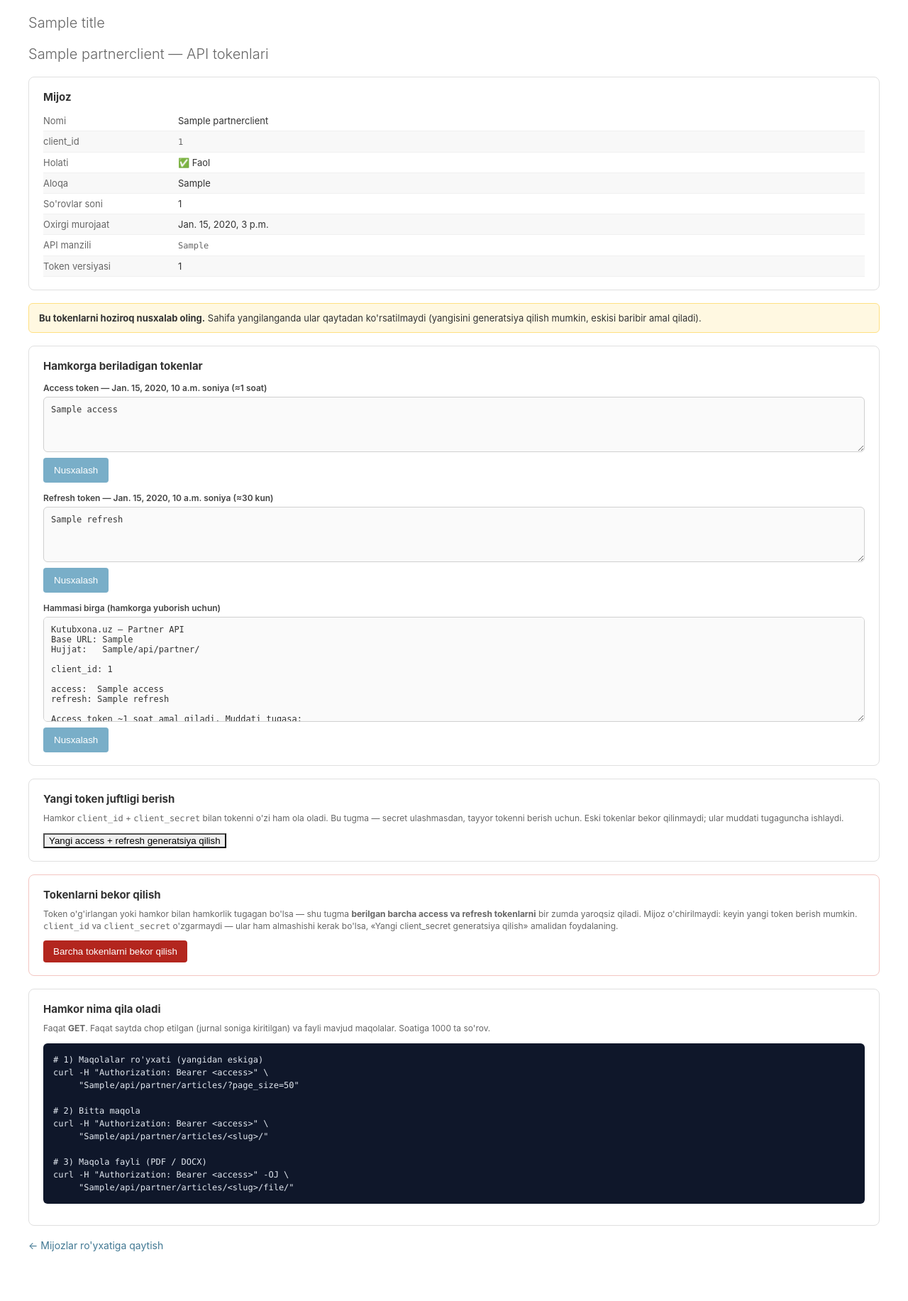
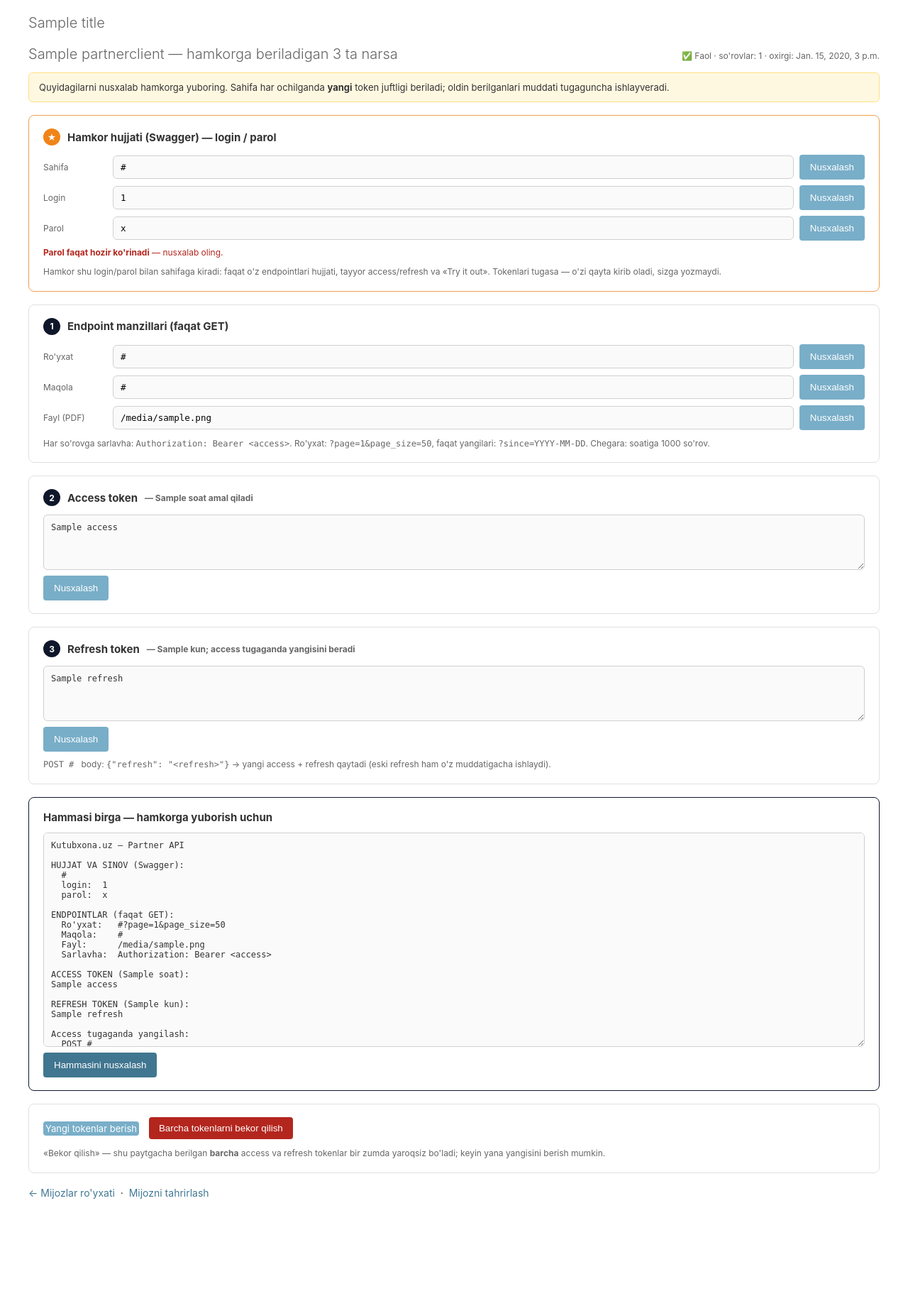
Before and after one commit to sodiqdevpython/kutubxona-uz-backend, a Django app: template templates/admin/partner/issue_tokens.html in a window 1280 px wide. Shown: the part 86-1919 px from the top of the page at 71% size. After the commit the page ends 1775 px from the top, so only its background shows below. Run offline with Django 4.2, Linux system fonts and the light colour scheme; tables that the repository leaves empty hold one stand-in row (values such as "Sample post"); the template is opened without the code that fills it: values that come from a table or form of the project are taken from there, most other values are stand-ins (such as "Sample title", 1, 10 or a date in 2020); parts of the project's set-up code (start-up, migrations or seed data) failed here and were passed over.

Commit message:
grtgffrrefds

```diff
--- a/templates/admin/partner/issue_tokens.html
+++ b/templates/admin/partner/issue_tokens.html
@@ -15,101 +15,154 @@
 <style>
   .kb-card      { background:#fff; border:1px solid #e0e0e0; border-radius:8px;
                   padding:18px 20px; margin-bottom:18px; }
-  .kb-card h2   { margin:0 0 10px; font-size:15px; }
+  .kb-card h2   { margin:0 0 12px; font-size:15px; display:flex; align-items:center; gap:10px; }
+  .kb-num       { display:inline-flex; width:24px; height:24px; border-radius:50%; background:#0f172a;
+                  color:#fff; font-size:12px; align-items:center; justify-content:center; }
+  .kb-row       { display:flex; gap:8px; align-items:center; margin:6px 0; }
+  .kb-row label { width:90px; font-size:12px; color:#666; flex-shrink:0; }
+  .kb-url       { flex:1; font-family:monospace; font-size:12.5px; padding:8px 10px; border:1px solid #d0d0d0;
+                  border-radius:6px; background:#fafafa; }
   .kb-token     { display:block; width:100%; box-sizing:border-box; font-family:monospace;
                   font-size:12px; padding:10px; border:1px solid #d0d0d0; border-radius:6px;
                   background:#fafafa; word-break:break-all; resize:vertical; }
-  .kb-label     { font-weight:600; font-size:12px; color:#444; margin:14px 0 5px; display:block; }
   .kb-meta      { font-size:12px; color:#666; }
   .kb-copy      { margin-top:6px; }
   .kb-warn      { background:#fff8e1; border:1px solid #ffe082; border-radius:6px;
                   padding:12px 14px; font-size:13px; margin-bottom:18px; }
-  .kb-pre       { background:#0f172a; color:#e2e8f0; padding:14px; border-radius:6px;
-                  font-size:12px; overflow-x:auto; line-height:1.5; }
-  .kb-pre .k    { color:#7dd3fc; }
-  table.kb-t    { width:100%; border-collapse:collapse; font-size:13px; }
-  table.kb-t td { padding:6px 0; border-bottom:1px solid #f0f0f0; }
-  table.kb-t td:first-child { color:#666; width:190px; }
+  .kb-head      { display:flex; justify-content:space-between; align-items:baseline; gap:20px; flex-wrap:wrap; }
 </style>
 
-<h1>{{ client.name }} — API tokenlari</h1>
-
-<div class="kb-card">
-  <h2>Mijoz</h2>
-  <table class="kb-t">
-    <tr><td>Nomi</td><td>{{ client.name }}</td></tr>
-    <tr><td>client_id</td><td><code>{{ client.client_id }}</code></td></tr>
-    <tr><td>Holati</td><td>{% if client.is_active %}✅ Faol{% else %}⛔ O'chirilgan{% endif %}</td></tr>
-    <tr><td>Aloqa</td><td>{{ client.contact|default:"—" }}</td></tr>
-    <tr><td>So'rovlar soni</td><td>{{ client.request_count }}</td></tr>
-    <tr><td>Oxirgi murojaat</td><td>{{ client.last_used_at|default:"—" }}</td></tr>
-    <tr><td>API manzili</td><td><code>{{ api_base }}</code></td></tr>
-    <tr><td>Token versiyasi</td><td>{{ client.token_version }}</td></tr>
-  </table>
+<div class="kb-head">
+  <h1 style="margin:0 0 14px">{{ client.name }} — hamkorga beriladigan 3 ta narsa</h1>
+  <span class="kb-meta">
+    {% if client.is_active %}✅ Faol{% else %}⛔ O'chirilgan{% endif %}
+    · so'rovlar: {{ client.request_count }}
+    · oxirgi: {{ client.last_used_at|default:"—" }}
+  </span>
 </div>
 
 {% if tokens %}
+
 <div class="kb-warn">
-  <strong>Bu tokenlarni hoziroq nusxalab oling.</strong> Sahifa yangilanganda ular
-  qaytadan ko'rsatilmaydi (yangisini generatsiya qilish mumkin, eskisi baribir amal qiladi).
+  Quyidagilarni nusxalab hamkorga yuboring. Sahifa har ochilganda <strong>yangi</strong>
+  token juftligi beriladi; oldin berilganlari muddati tugaguncha ishlayveradi.
 </div>
 
+<!-- 0 · Hujjat sahifasi — login/parol -->
+<div class="kb-card" style="border-color:#f0a050">
+  <h2><span class="kb-num" style="background:#F08418">★</span> Hamkor hujjati (Swagger) — login / parol</h2>
+  <div class="kb-row">
+    <label>Sahifa</label>
+    <input class="kb-url" id="u0" readonly value="{{ docs_url }}">
+    <button type="button" class="button" onclick="kbCopy('u0', this)">Nusxalash</button>
+  </div>
+  <div class="kb-row">
+    <label>Login</label>
+    <input class="kb-url" id="cid" readonly value="{{ client.client_id }}">
+    <button type="button" class="button" onclick="kbCopy('cid', this)">Nusxalash</button>
+  </div>
+  <div class="kb-row">
+    <label>Parol</label>
+    {% if new_secret %}
+      <input class="kb-url" id="sec" readonly value="{{ new_secret }}">
+      <button type="button" class="button" onclick="kbCopy('sec', this)">Nusxalash</button>
+    {% else %}
+      <span class="kb-meta" style="flex:1">avval berilgan (qayta ko'rsatilmaydi)</span>
+      <form method="post" style="margin:0" onsubmit="return confirm('Yangi parol beriladi — eski client_secret ishlamay qoladi. Davom etilsinmi?')">
+        {% csrf_token %}
+        <input type="hidden" name="action" value="rotate">
+        <button type="submit" class="button">Yangi parol berish</button>
+      </form>
+    {% endif %}
+  </div>
+  {% if new_secret %}
+  <p class="kb-meta" style="margin:8px 0 0; color:#b3261e"><strong>Parol faqat hozir ko'rinadi</strong> — nusxalab oling.</p>
+  {% endif %}
+  <p class="kb-meta" style="margin:10px 0 0">
+    Hamkor shu login/parol bilan sahifaga kiradi: faqat o'z endpointlari hujjati, tayyor
+    access/refresh va «Try it out». Tokenlari tugasa — o'zi qayta kirib oladi, sizga yozmaydi.
+  </p>
+</div>
+
+<!-- 1 · Endpointlar -->
 <div class="kb-card">
-  <h2>Hamkorga beriladigan tokenlar</h2>
+  <h2><span class="kb-num">1</span> Endpoint manzillari (faqat GET)</h2>
+  <div class="kb-row">
+    <label>Ro'yxat</label>
+    <input class="kb-url" id="u1" readonly value="{{ list_url }}">
+    <button type="button" class="button" onclick="kbCopy('u1', this)">Nusxalash</button>
+  </div>
+  <div class="kb-row">
+    <label>Maqola</label>
+    <input class="kb-url" id="u2" readonly value="{{ detail_url }}">
+    <button type="button" class="button" onclick="kbCopy('u2', this)">Nusxalash</button>
+  </div>
+  <div class="kb-row">
+    <label>Fayl (PDF)</label>
+    <input class="kb-url" id="u3" readonly value="{{ file_url }}">
+    <button type="button" class="button" onclick="kbCopy('u3', this)">Nusxalash</button>
+  </div>
+  <p class="kb-meta" style="margin:10px 0 0">
+    Har so'rovga sarlavha: <code>Authorization: Bearer &lt;access&gt;</code>.
+    Ro'yxat: <code>?page=1&amp;page_size=50</code>, faqat yangilari: <code>?since=YYYY-MM-DD</code>.
+    Chegara: soatiga 1000 so'rov.
+  </p>
+</div>
 
-  <label class="kb-label" for="acc">Access token — {{ tokens.access_expires_in }} soniya (≈1 soat)</label>
+<!-- 2 · Access -->
+<div class="kb-card">
+  <h2><span class="kb-num">2</span> Access token <span class="kb-meta">— {{ access_hours }} soat amal qiladi</span></h2>
   <textarea class="kb-token" id="acc" rows="4" readonly>{{ tokens.access }}</textarea>
   <button type="button" class="button kb-copy" onclick="kbCopy('acc', this)">Nusxalash</button>
+</div>
 
-  <label class="kb-label" for="ref">Refresh token — {{ tokens.refresh_expires_in }} soniya (≈30 kun)</label>
+<!-- 3 · Refresh -->
+<div class="kb-card">
+  <h2><span class="kb-num">3</span> Refresh token <span class="kb-meta">— {{ refresh_days }} kun; access tugaganda yangisini beradi</span></h2>
   <textarea class="kb-token" id="ref" rows="4" readonly>{{ tokens.refresh }}</textarea>
   <button type="button" class="button kb-copy" onclick="kbCopy('ref', this)">Nusxalash</button>
+  <p class="kb-meta" style="margin:10px 0 0">
+    <code>POST {{ refresh_url }}</code> &nbsp; body: <code>{"refresh": "&lt;refresh&gt;"}</code>
+    → yangi access + refresh qaytadi (eski refresh ham o'z muddatigacha ishlaydi).
+  </p>
+</div>
 
-  <label class="kb-label" for="all">Hammasi birga (hamkorga yuborish uchun)</label>
-  <textarea class="kb-token" id="all" rows="9" readonly>Kutubxona.uz — Partner API
-Base URL: {{ api_base }}
-Hujjat:   {{ api_base }}/api/partner/
+<!-- Hammasi birga -->
+<div class="kb-card" style="border-color:#0f172a">
+  <h2>Hammasi birga — hamkorga yuborish uchun</h2>
+  <textarea class="kb-token" id="all" rows="20" readonly>Kutubxona.uz — Partner API
 
-client_id: {{ client.client_id }}
+HUJJAT VA SINOV (Swagger):
+  {{ docs_url }}
+  login:  {{ client.client_id }}
+  parol:  {% if new_secret %}{{ new_secret }}{% else %}<avval berilgan client_secret>{% endif %}
 
-access:  {{ tokens.access }}
-refresh: {{ tokens.refresh }}
+ENDPOINTLAR (faqat GET):
+  Ro'yxat:   {{ list_url }}?page=1&page_size=50
+  Maqola:    {{ detail_url }}
+  Fayl:      {{ file_url }}
+  Sarlavha:  Authorization: Bearer <access>
 
-Access token ~1 soat amal qiladi. Muddati tugasa:
-POST {{ api_base }}/api/partner/auth/refresh/  {"refresh": "&lt;refresh&gt;"}</textarea>
-  <button type="button" class="button kb-copy" onclick="kbCopy('all', this)">Nusxalash</button>
+ACCESS TOKEN ({{ access_hours }} soat):
+{{ tokens.access }}
+
+REFRESH TOKEN ({{ refresh_days }} kun):
+{{ tokens.refresh }}
+
+Access tugaganda yangilash:
+  POST {{ refresh_url }}
+  {"refresh": "<refresh>"}   →  {"access": "...", "refresh": "..."}</textarea>
+  <button type="button" class="button kb-copy default" onclick="kbCopy('all', this)">Hammasini nusxalash</button>
 </div>
+
 {% endif %}
 
 <div class="kb-card">
-  <h2>Yangi token juftligi berish</h2>
-  <p class="kb-meta">
-    Hamkor <code>client_id</code> + <code>client_secret</code> bilan tokenni o'zi ham
-    ola oladi. Bu tugma — secret ulashmasdan, tayyor tokenni berish uchun.
-    Eski tokenlar bekor qilinmaydi; ular muddati tugaguncha ishlaydi.
-  </p>
-  <form method="post" style="margin-top:12px">
+  <form method="post" style="display:inline">
     {% csrf_token %}
-    <button type="submit" class="default"{% if not client.is_active %} disabled{% endif %}>
-      Yangi access + refresh generatsiya qilish
-    </button>
-    {% if not client.is_active %}
-      <span class="kb-meta" style="margin-left:10px">Mijoz o'chirilgan — avval faollashtiring.</span>
-    {% endif %}
+    <button type="submit" class="button"{% if not client.is_active %} disabled{% endif %}>Yangi tokenlar berish</button>
   </form>
-</div>
-
-<div class="kb-card" style="border-color:#f3c6c2">
-  <h2>Tokenlarni bekor qilish</h2>
-  <p class="kb-meta">
-    Token o'g'irlangan yoki hamkor bilan hamkorlik tugagan bo'lsa — shu tugma
-    <strong>berilgan barcha access va refresh tokenlarni</strong> bir zumda
-    yaroqsiz qiladi. Mijoz o'chirilmaydi: keyin yangi token berish mumkin.
-    <code>client_id</code> va <code>client_secret</code> o'zgarmaydi —
-    ular ham almashishi kerak bo'lsa, «Yangi client_secret generatsiya qilish»
-    amalidan foydalaning.
-  </p>
-  <form method="post" style="margin-top:12px"
+  <form method="post" style="display:inline; margin-left:10px"
         onsubmit="return confirm('Barcha tokenlar bekor qilinsinmi? Hamkorning integratsiyasi to‘xtaydi.')">
     {% csrf_token %}
     <input type="hidden" name="action" value="revoke">
@@ -118,28 +171,17 @@ POST {{ api_base }}/api/partner/auth/refresh/  {"refresh": "&lt;refresh&gt;"}</t
       Barcha tokenlarni bekor qilish
     </button>
   </form>
+  <p class="kb-meta" style="margin:12px 0 0">
+    «Bekor qilish» — shu paytgacha berilgan <strong>barcha</strong> access va refresh tokenlar
+    bir zumda yaroqsiz bo'ladi; keyin yana yangisini berish mumkin.
+  </p>
 </div>
 
-<div class="kb-card">
-  <h2>Hamkor nima qila oladi</h2>
-  <p class="kb-meta" style="margin-bottom:10px">
-    Faqat <strong>GET</strong>. Faqat saytda chop etilgan (jurnal soniga kiritilgan)
-    va fayli mavjud maqolalar. Soatiga 1000 ta so'rov.
-  </p>
-  <pre class="kb-pre"># 1) Maqolalar ro'yxati (yangidan eskiga)
-curl -H "Authorization: Bearer &lt;access&gt;" \
-     "{{ api_base }}/api/partner/articles/?page_size=50"
-
-# 2) Bitta maqola
-curl -H "Authorization: Bearer &lt;access&gt;" \
-     "{{ api_base }}/api/partner/articles/&lt;slug&gt;/"
-
-# 3) Maqola fayli (PDF / DOCX)
-curl -H "Authorization: Bearer &lt;access&gt;" -OJ \
-     "{{ api_base }}/api/partner/articles/&lt;slug&gt;/file/"</pre>
-</div>
-
-<p><a href="{% url 'admin:partner_partnerclient_changelist' %}">&larr; Mijozlar ro'yxatiga qaytish</a></p>
+<p>
+  <a href="{% url 'admin:partner_partnerclient_changelist' %}">&larr; Mijozlar ro'yxati</a>
+  &nbsp;·&nbsp;
+  <a href="{% url 'admin:partner_partnerclient_change' client.pk %}">Mijozni tahrirlash</a>
+</p>
 
 <script>
 function kbCopy(id, btn) {
```
Also changed, not shown: apps/partner/admin.py (+52 -28 lines), apps/partner/docs.py (added, +158 -0 lines), apps/partner/docs_urlconf.py (added, +9 -0 lines), apps/partner/urls.py (+7 -1 lines), templates/partner/docs.html (added, +108 -0 lines), templates/partner/docs_login.html (added, +50 -0 lines).
